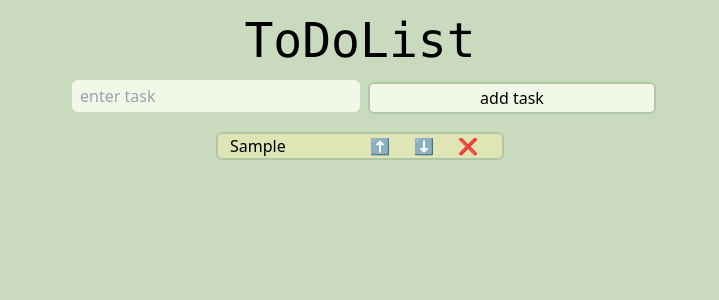
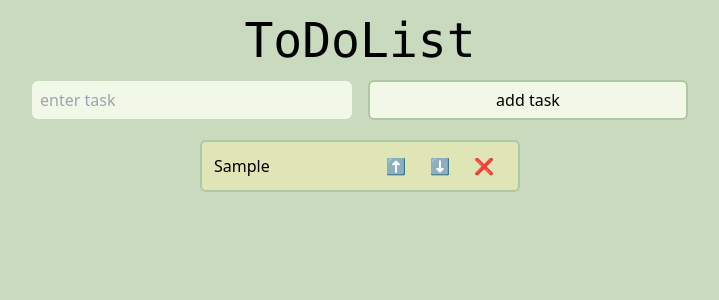
Before and after one commit to zahyaah/ToDoList, a React (Vite) app: page / in a window 1280 px wide. Both pictures are taken after typing "Sample" into the empty fields and a click on the button "add task". Shown: the top 300 px of the page, without its empty margins (280-999 px from the left). Built offline with nearby package versions, Linux system fonts and the light colour scheme.

Commit message:
modify css

```diff
--- a/src/components/Todo.jsx
+++ b/src/components/Todo.jsx
@@ -79,14 +79,14 @@ function Todo() {
         <div className="flex flex-col items-center">
             <div className="flex justify-center items-center flex-wrap mb-4">
                 <input
-                    className="h-[32px] min-w-72 p-2 mx-2 mb-1 rounded-md bg-[#F1F8E8]"
+                    className="h-[38px] w-80 p-2 mx-2 mb-1 rounded-md bg-[#F1F8E8]"
                     placeholder="enter task"
                     value={task}
                     onChange={(e) => setTask(e.target.value)}
                     onKeyPress={handleKeyPress}
                 />
                 <button
-                    className="h-[32px] min-w-72 px-2 border-[#B0C7A5] border-2 rounded-md bg-[#F1F8E8] hover:bg-[#B0C7A5]"
+                    className="h-[40px] w-80 border-[#B0C7A5] border-2 rounded-md bg-[#F1F8E8] hover:bg-[#B0C7A5] flex items-center justify-center mx-2 mb-1"
                     onClick={addTaskToList}
                 >
                     add task
@@ -96,11 +96,13 @@ function Todo() {
             <ol className="list-none">
                 {list.map((eachTask, index) => (
                     <motion.li key={index}
-                               className="h-auto w-72 px-3 mb-1 border-[#B0C7A5] border-2 rounded-md bg-[#E0E5B6] flex items-center"
+                               className="h-auto w-80 px-3 py-3 mb-1 border-[#B0C7A5] border-2 rounded-md bg-[#E0E5B6] flex items-center"
                                variants={listVariants}
                                initial="initial"
                                animate="final">
+
                         <span className="flex-grow">{eachTask}</span>
+
                         <motion.button
                             className="mx-1 px-2 text-white rounded"
                             onClick={() => moveTaskUp(index)}
@@ -110,6 +112,7 @@ function Todo() {
                         >
                             ⬆️
                         </motion.button>
+
                         <motion.button
                             className="mx-1 px-2 text-white rounded"
                             onClick={() => moveTaskDown(index)}
@@ -119,6 +122,7 @@ function Todo() {
                         >
                             ⬇️
                         </motion.button>
+
                         <motion.button
                             className="mx-1 px-2 text-white rounded"
                             onClick={() => deleteTask(index)}
```
